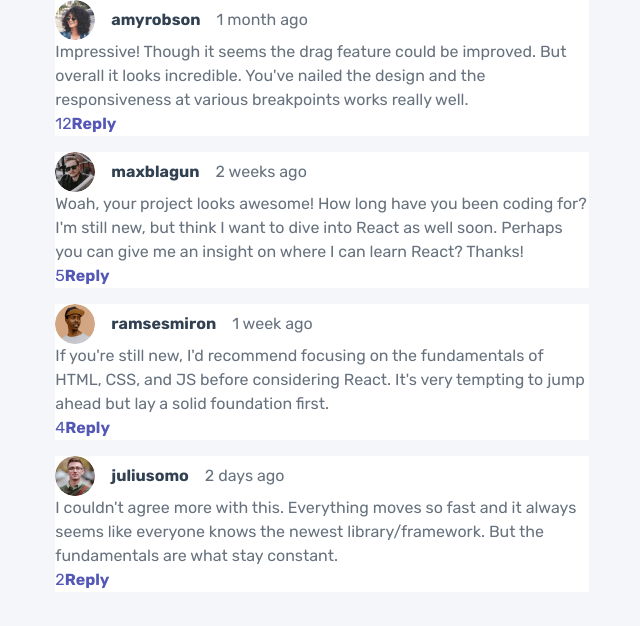
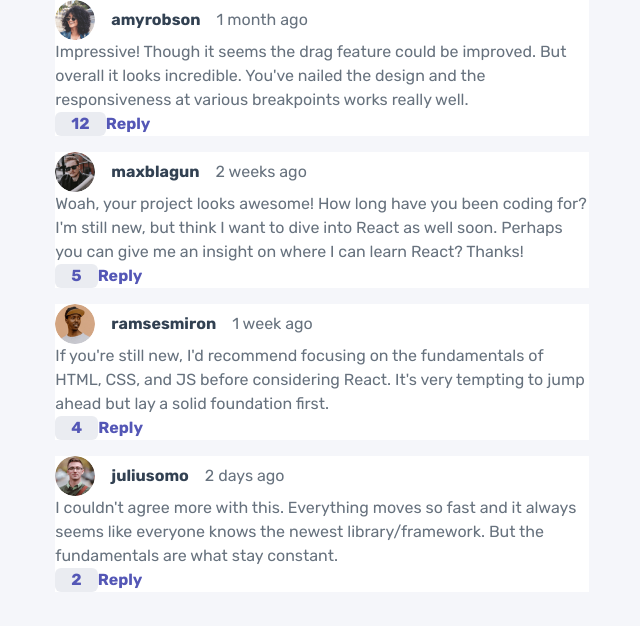
Before and after one commit to Silas310/interactive-comments-section, a React (Vite) app: page / in a window 1280 px wide. Shown: the top 626 px of the page, without its empty margins (318-958 px from the left). Built offline with nearby package versions, Linux system fonts and the light colour scheme.

Commit message:
style: change button colors and padding

```diff
--- a/src/components/Comment.jsx
+++ b/src/components/Comment.jsx
@@ -16,7 +16,7 @@ function Comment({ profileImage, username, comment, time, likes, replies }) {
             </div>
             <p className="text-grey-500">{comment}</p>
           </div>
-          <button className="text-purple-600">{likes}</button>
+          <button className="text-purple-600 font-bold bg-grey-100 px-4 rounded-md">{likes}</button>
           <button className="text-purple-600 font-bold">Reply</button>
         </div>
 
```
